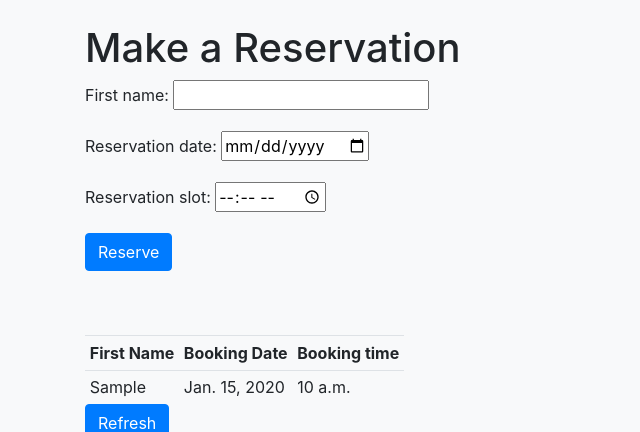
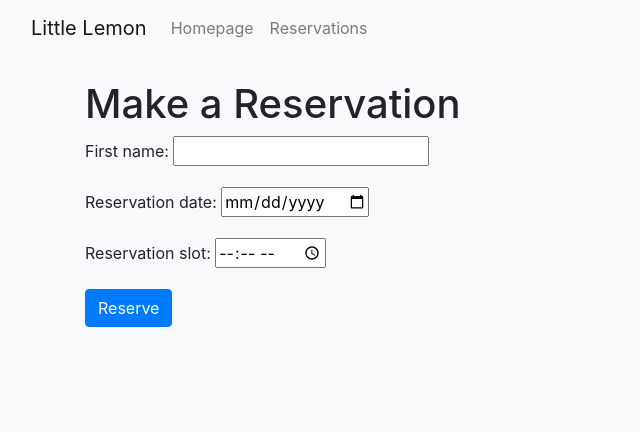
Before and after one commit to conorheffron/booking-sys, a Django app: page / in a window 1280 px wide. Shown: the top 432 px of the page, without its empty margins (0-640 px from the left). Run offline with Django 5.2, Linux system fonts and the light colour scheme; tables that the repository leaves empty hold one stand-in row (values such as "Sample post"); some libraries are stand-ins or nearby versions.

Commit message:
Add nav bar to little-lemon booking reservations app

```diff
--- a/myapp/templates/booking.html
+++ b/myapp/templates/booking.html
@@ -12,6 +12,20 @@
     <title>Make a Reservation</title>
 </head>
 <body class="bg-light">
+    <nav class="navbar navbar-expand-lg navbar-light bg-light">
+        <div class="container-fluid">
+          <a class="navbar-brand" href="#">Little Lemon</a>
+          <button class="navbar-toggler" type="button" data-bs-toggle="collapse" data-bs-target="#navbarNavAltMarkup" aria-controls="navbarNavAltMarkup" aria-expanded="false" aria-label="Toggle navigation">
+            <span class="navbar-toggler-icon"></span>
+          </button>
+          <div class="collapse navbar-collapse" id="navbarNavAltMarkup">
+            <div class="navbar-nav">
+                <a class="nav-link" href="/">Homepage</a>
+                <a class="nav-link" href="/reservations">Reservations</a>
+            </div>
+          </div>
+        </div>
+    </nav>
     <div class="container pt-4">
         <h1>Make a Reservation</h1>
         <form method="POST" id="form">
@@ -20,8 +34,6 @@
             <button type="submit" class="btn btn-primary">Reserve</button>
         </form>
     </div>
-
-{% include 'reservations.html' %}
 
     <script>
         const form = document.getElementById('form');
--- a/myapp/templates/reservations.html
+++ b/myapp/templates/reservations.html
@@ -18,6 +18,20 @@
     </script>
 </head>
 <body>
+    <nav class="navbar navbar-expand-lg navbar-light bg-light">
+        <div class="container-fluid">
+          <a class="navbar-brand" href="#">Little Lemon</a>
+          <button class="navbar-toggler" type="button" data-bs-toggle="collapse" data-bs-target="#navbarNavAltMarkup" aria-controls="navbarNavAltMarkup" aria-expanded="false" aria-label="Toggle navigation">
+            <span class="navbar-toggler-icon"></span>
+          </button>
+          <div class="collapse navbar-collapse" id="navbarNavAltMarkup">
+            <div class="navbar-nav">
+                <a class="nav-link" href="/">Homepage</a>
+                <a class="nav-link" href="/reservations">Reservations</a>
+            </div>
+          </div>
+        </div>
+    </nav>
     <div id="bookings" class="container pt-5 table mt-3 table-sm table_col_padding">
         <table>
             <tr>
```
Lines whose indentation alone changed are shown as unchanged.
